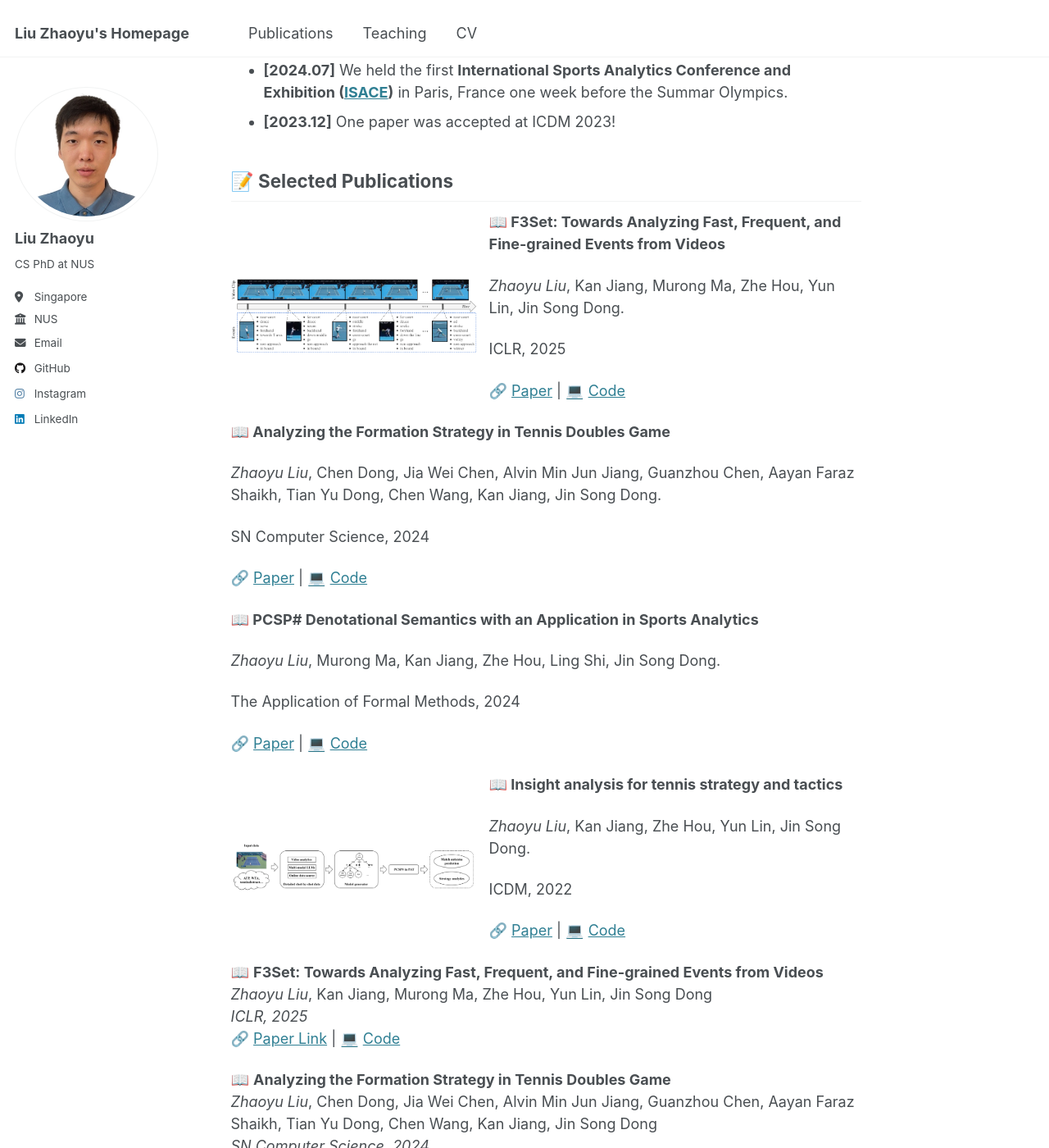
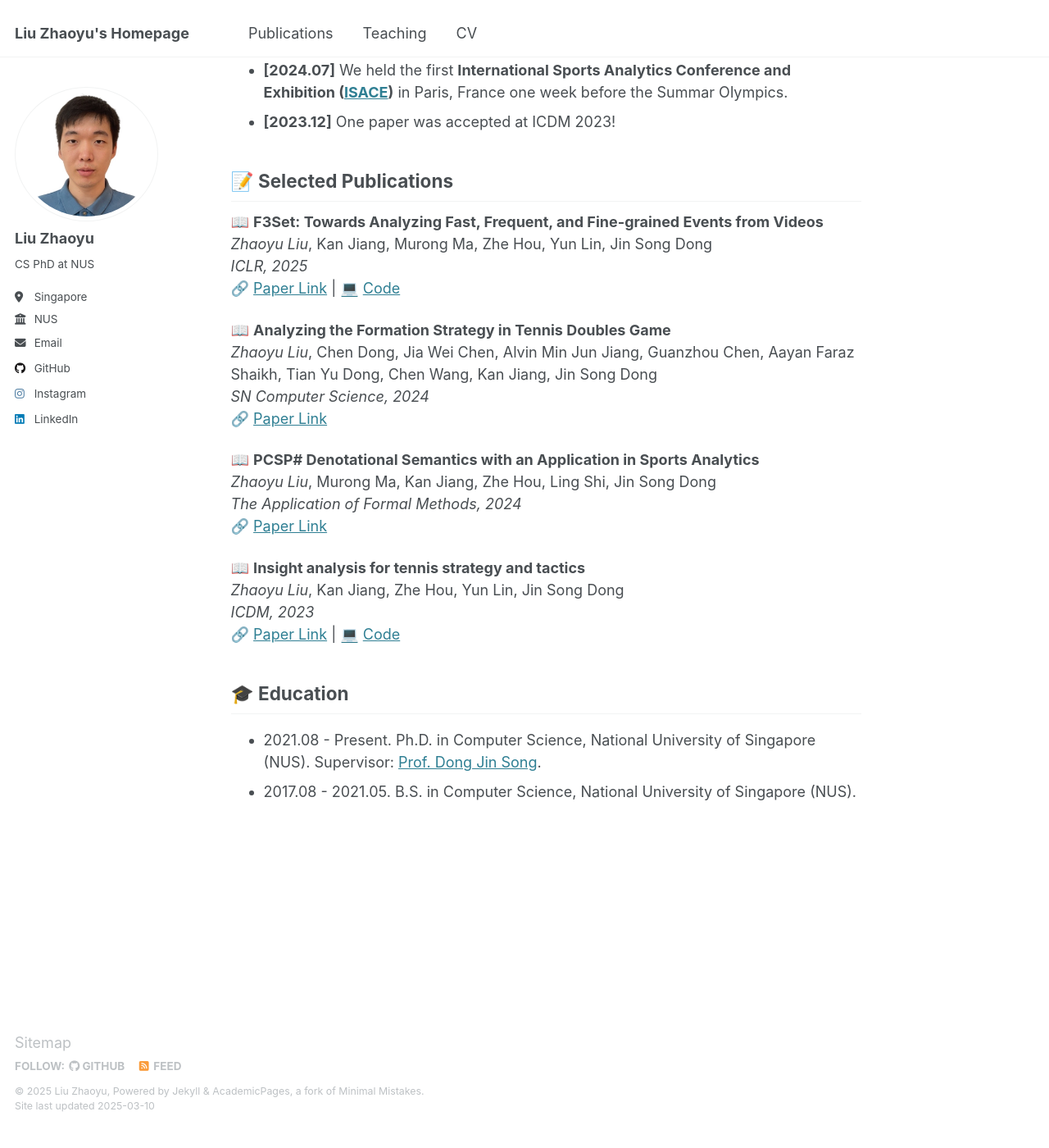
Before and after one commit to LZYAndy/lzyandy.github.io, a Jekyll site: the page built from _pages/about.md, in a window 1280 px wide and 1400 px high, scrolled down 634 px. Shown: the whole window at 82% size. Built offline with Jekyll 4.4.1, drawn with Linux system fonts in a browser that asks for light colours; after the commit the page ends 2011 px from its top, so only the background shows below that.

Commit message:
Update about.md

```diff
--- a/_pages/about.md
+++ b/_pages/about.md
@@ -18,56 +18,6 @@ I am currently a fourth-year Ph.D. student and Research Assistant at the Nationa
 
 
 ## 📝 Selected Publications
-
-<div style="display: flex; align-items: center;">
-    <img src="/images/vid2events.png" alt="Paper Image" width="300px" style="margin-right: 15px; border-radius: 5px;">
-    <div>
-        <p><strong>📖 F3Set: Towards Analyzing Fast, Frequent, and Fine-grained Events from Videos</strong></p>
-        <p><i>Zhaoyu Liu</i>, Kan Jiang, Murong Ma, Zhe Hou, Yun Lin, Jin Song Dong.</p>
-        <p>ICLR, 2025</p>
-        <p>
-          🔗 <a href="https://openreview.net/pdf?id=vlg5WRKHxh">Paper</a> | 💻 <a href="https://github.com/F3Set/F3Set">Code</a>
-        </p>
-    </div>
-</div>
-
-<div style="display: flex; align-items: center;">
-<!--     <img src="/images/pipeline.png" alt="Paper Image" width="300px" style="margin-right: 15px; border-radius: 5px;"> -->
-    <div>
-        <p><strong>📖 Analyzing the Formation Strategy in Tennis Doubles Game</strong></p>
-        <p><i>Zhaoyu Liu</i>, Chen Dong, Jia Wei Chen, Alvin Min Jun Jiang, Guanzhou Chen, Aayan Faraz Shaikh, Tian Yu Dong, Chen Wang, Kan Jiang, Jin Song Dong.</p>
-        <p>SN Computer Science, 2024</p>
-        <p>
-          🔗 <a href="https://www.depintel.com/papers/icdm2023.pdf">Paper</a> | 💻 <a href="https://github.com/LZYAndy/Insight_Strategy">Code</a>
-        </p>
-    </div>
-</div>
-
-<div style="display: flex; align-items: center;">
-<!--     <img src="/images/pipeline.png" alt="Paper Image" width="300px" style="margin-right: 15px; border-radius: 5px;"> -->
-    <div>
-        <p><strong>📖 PCSP# Denotational Semantics with an Application in Sports Analytics</strong></p>
-        <p><i>Zhaoyu Liu</i>, Murong Ma, Kan Jiang, Zhe Hou, Ling Shi, Jin Song Dong.</p>
-        <p>The Application of Formal Methods, 2024</p>
-        <p>
-          🔗 <a href="https://www.depintel.com/papers/icdm2023.pdf">Paper</a> | 💻 <a href="https://github.com/LZYAndy/Insight_Strategy">Code</a>
-        </p>
-    </div>
-</div>
-
-<div style="display: flex; align-items: center;">
-    <img src="/images/pipeline.png" alt="Paper Image" width="300px" style="margin-right: 15px; border-radius: 5px;">
-    <div>
-        <p><strong>📖 Insight analysis for tennis strategy and tactics</strong></p>
-        <p><i>Zhaoyu Liu</i>, Kan Jiang, Zhe Hou, Yun Lin, Jin Song Dong.</p>
-        <p>ICDM, 2022</p>
-        <p>
-          🔗 <a href="https://www.depintel.com/papers/icdm2023.pdf">Paper</a> | 💻 <a href="https://github.com/LZYAndy/Insight_Strategy">Code</a>
-        </p>
-    </div>
-</div>
-
-
 📖 **F3Set: Towards Analyzing Fast, Frequent, and Fine-grained Events from Videos**
 *Zhaoyu Liu*, Kan Jiang, Murong Ma, Zhe Hou, Yun Lin, Jin Song Dong
 _ICLR, 2025_
```
